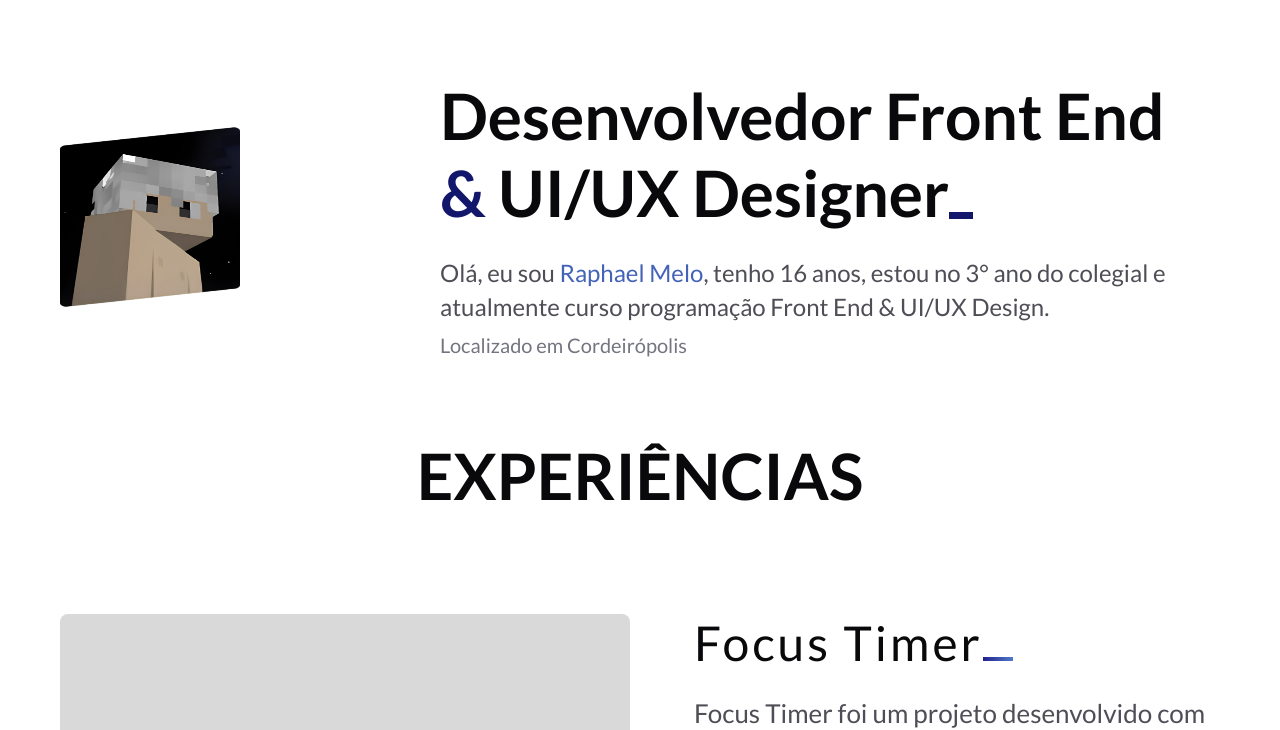
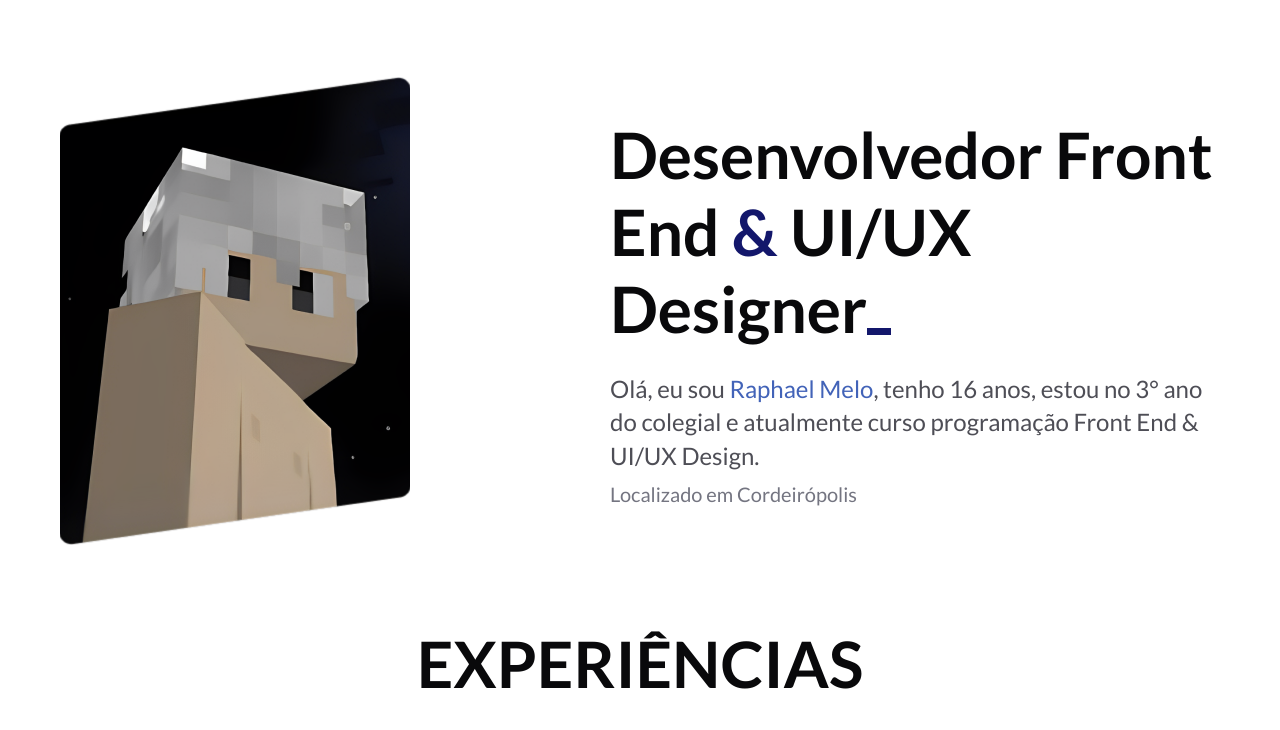
Before and after one commit to raphetes/portfolio, a plain HTML site: page index.html in a window 1280 px wide. Shown: the part 80-810 px from the top of the page. Drawn offline with Linux system fonts and the light colour scheme.

Commit message:
update index and css

```diff
--- a/css/style.css
+++ b/css/style.css
@@ -2,5 +2,5 @@
 @import './intro.css';
 @import './global.css';
 @import './exp.css';
+@import './footer.css';
 @import './train.css';
-@import './footer.css'
--- a/index.html
+++ b/index.html
@@ -34,7 +34,7 @@
     <main>
 
       <div class="intro" id="sobre">
-        <img src="./assets/raphitosimg.png" alt="Minha foto" class="foto" width="180px" height="180px">
+        <img src="./assets/raphitosimg.png" alt="Minha foto" class="foto">
 
         <div class="informacoes">
           <h1>Desenvolvedor Front End <br class="break"><span>&</span> UI/UX Designer</h1>
```
